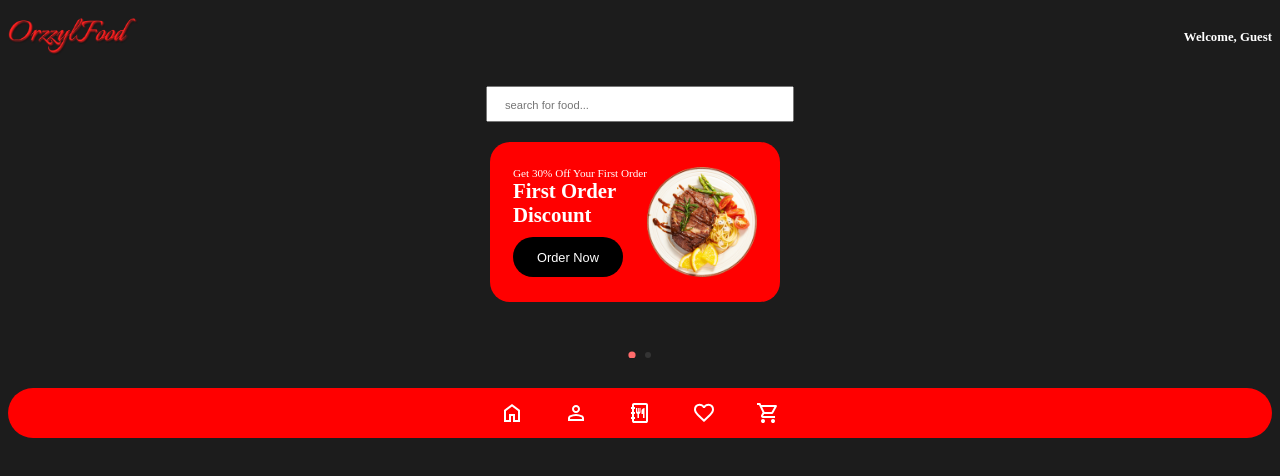
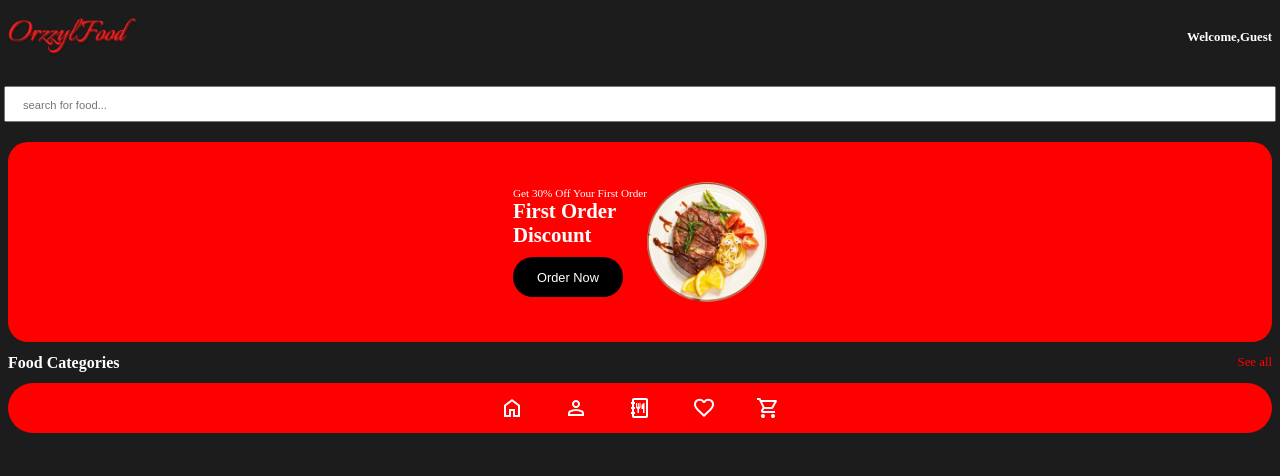
Before and after one commit to Orzzyl/ORZZYLFOOD---MOBILE-APP, a plain HTML site: page order.html in a window 1280 px wide. Drawn offline with Linux system fonts and the light colour scheme.

Commit message:
no carousel and food categories added

```diff
--- a/order.html
+++ b/order.html
@@ -1,124 +1,89 @@
 <!DOCTYPE html>
 <html lang="en">
 <head>
-  <meta charset="UTF-8" />
-  <meta name="viewport" content="width=device-width, initial-scale=1.0" />
+    <meta charset="UTF-8">
+    <meta name="viewport" content="width=device-width, initial-scale=1.0">
     <title>Orzzyl Food Mobile App</title>
     <style>
-    body {
+        body{
             background: #1c1c1c;
             font-size: 0.8rem;
             color: white;
+
         }
-    .intro-container {
+        .intro-container{
             display: flex;
+            flex-direction: row;
             justify-content: space-between;
             align-items: center;
             padding-top: 10px;
         }
-    .intro-container h2 {
+        .intro-container h2{
             font-size: 0.8rem;
+            display: flex;
+            flex-direction: row;
             margin: 0;
         }
-    #username {
+        #username{
             font-size: 0.8rem;
         }
-    .image-1 {
+        .image-1{
             width: 130px;
         }
-    .search-bar {
-      padding: 30px 0 20px;
+        .search-bar{
+            padding-top: 30px;
+            padding-bottom: 20px;
+            display: flex;
+            flex-direction: column;
+            justify-content: center;
+            align-items: center;
+        }
+        .search{
+            width: 100%;
+            height: 30px;
+        }
+        .search::placeholder{
+            font-size: 0.7rem;
+            padding: 10px 15px;
+        }
+
+     .section-2{
             display: flex;
             justify-content: center;
             align-items: center;
         }
-    .search {
-      width: 300px;
-      height: 30px;
-    }
-    .search::placeholder {
-      font-size: 0.7rem;
-      padding: 10px 15px;
-    }
-
-    .promo-wrapper {
-      display: flex;
-      flex-direction: column;
-      gap: 15px;
-      align-items: center;
-      position: relative;
-      overflow: hidden;
-    }
-
-    .carousel-container {
-      position: relative;
-      width: 320px;
-      height: 180px;
-      overflow: hidden;
-      margin: 0 auto;
-    }
-
-    .carousel-track {
-      display: flex;
-      transition: transform 0.8s cubic-bezier(0.4, 0, 0.2, 1);
-      width: 640px;
-      height: 100%;
-    }
-
-    .overall-sales-container,
-    .overall-sales-container-2 {
+        .overall-sales-container{
+            background: red;
+            height: 200px;
             border-radius: 20px;
             display: flex;
             flex-direction: row;
             justify-content: center;
             align-items: center;
-      padding: 10px;
-      width: 290px;
-      flex-shrink: 0;
-      margin: 0 10px;
-      box-sizing: border-box;
+            width: 100%;
+        }
+         .overall-sales-container img{
+            height: 120px;
         }
 
-    .overall-sales-container {
-      background: red;
-      height: 160px;
-    }
 
-    .overall-sales-container-2 {
-      background: white;
-      color: black;
-      height: 160px;
-    }
-
-    .overall-sales-container img {
-      height: 110px;
-    }
-
-    .overall-sales-container-2 img {
-      height: 110px;
-    }
-
-    .sales-container p,
-    .sales-container-2 p {
+        .sales-container p{
             margin: 0;
             font-size: 0.7rem;
         }
-
-    .sales-container h1,
-    .sales-container-2 h1 {
+        .sales-container h1{
             margin: 0;
             font-size: 1.3rem;
         }
-
-    .button-container-1 {
+       .button-container-1{
         padding-top: 10px;
         display: flex;
         flex-direction: column;
         justify-content: center;
         align-items: flex-start;
+
        }
-
-    .button-1 {
+        .button-1{
             width: 110px;
             height: 40px;
             border-radius: 30px;
@@ -128,206 +93,126 @@
             font-size: 0.8rem;
         }
 
-    .carousel-indicators {
+        .food-category{
             display: flex;
-      justify-content: center;
-      gap: 10px;
-      margin-top: 15px;
+            justify-content: space-between;
+            align-items: center;
         }
-
-    .indicator {
-      width: 6px;
-      height: 6px;
-      border-radius: 50%;
-      background-color: #444;
-      cursor: pointer;
-      transition: all 0.4s ease;
-      opacity: 0.6;
+        .food-category h1{
+            margin: 0;
+            font-size: 1rem;
         }
-
-    .indicator.active {
-      background-color: #ff6b6b;
-      opacity: 1;
-      transform: scale(1.2);
+        .food-category p a{
+            text-decoration: none;
+            color: red;
         }
-
-    .icons-container {
+        .icons-container{
             background-color: red;
             display: flex;
             flex-direction: row;
             gap: 40px;
             height: 50px;
+            width: auto;
             border-radius: 50px;
             justify-content: center;
             align-items: center;
-      margin-top: 30px;
         }
-
-    .home-container {
+        .icons-container a{
+               color: rgb(221, 200, 200);
+               text-decoration: none;
+               font-size: 0.6rem;
+        }
+        .home-container{
             display: flex;
             flex-direction: column;
             justify-content: center;
             align-items: center;
             gap: 5px;
         }
-    @media screen and (max-width: 500px){
-        .overall-sales-container-2{
-            width: 300px;
-        }
-            .overall-sales-container,
-    .overall-sales-container-2 {
-        width: 300px;
-    }
-    }
-      @media screen and (max-width: 500px){
-        .overall-sales-container-2{
-            width: 290px;
-        }
-            .overall-sales-container,
-    .overall-sales-container-2 {
-        width: 290px;
-    }
-    }
-
     </style>
 </head>
 <body>
+
     <section class="intro-container">
-    <img src="icons/orzzyl food logo- red.png" alt="orzzyl food logo" class="image-1" />
-    <div class="greeting">
-      <h2>Welcome, <span id="username"></span></h2>
-    </div>
+        <img src="icons/orzzyl food logo- red.png" alt="orzzyl food logo" class="image-1">
+        <div class="greeting"><h2>Welcome, <span id="username"> </span></h2></div>
+
     </section>
 
     <section>
         <div class="search-bar">
-      <input type="text" id="searchInput" placeholder="search for food..." class="search" />
+    <input type="text" id="searchInput" placeholder="search for food..." class="search">
   </div>
     </section>
 
-  <!-- Promotions - Now as Carousel -->
-  <section class="promo-wrapper">
-    <div class="carousel-container">
-      <div class="carousel-track" id="carouselTrack">
+
+
+      <section class="section-2">
           <div class="overall-sales-container">
           <div class="sales-container">
             <p>Get 30% Off Your First Order</p>
-            <h1>First Order<br />Discount</h1>
+            <h1>First Order<br>Discount</h1>
             <div class="button-container-1">
               <button type="button" class="button-1">Order Now</button>
             </div>
           </div>
-          <img src="images/pngwing.com (8).png" alt="discount food image" />
-        </div>
-
-        <div class="overall-sales-container-2">
-          <div class="sales-container-2">
-            <p>Free Delivery</p>
-            <h1>Orders Above ₦45,000</h1>
-            <div class="button-container-1">
-              <button type="button" class="button-1">Order Now</button>
-            </div>
-          </div>
-          <img src="images/pngwing.com (7).png" alt="free delivery image" />
-        </div>
-      </div>
-    </div>
-
-    <div class="carousel-indicators">
-      <div class="indicator active" data-slide="0"></div>
-      <div class="indicator" data-slide="1"></div>
+          <img src="images/pngwing.com (8).png" alt="discount food image">
         </div>
       </section>
 
-  <!-- Icons -->
+
+     <section class="food-category">
+        <h1>Food Categories</h1>
+        <p><a href="">See all</a></p>
+     </section>
+
+
+
+
+
+
+
+
+
+
+
+
+
 <section class="overall-icons-container">
     <div class="icons-container">
       <div class="home-container">
           <svg xmlns="http://www.w3.org/2000/svg" height="24px" viewBox="0 -960 960 960" width="24px" fill="#FFFFFF"><path d="M240-200h120v-240h240v240h120v-360L480-740 240-560v360Zm-80 80v-480l320-240 320 240v480H520v-240h-80v240H160Zm320-350Z"/></svg>
+        <!-- <a href="#home">Home</a> -->
       </div>
 <div class="home-container">
         <svg xmlns="http://www.w3.org/2000/svg" height="24px" viewBox="0 -960 960 960" width="24px" fill="#FFFFFF"><path d="M480-480q-66 0-113-47t-47-113q0-66 47-113t113-47q66 0 113 47t47 113q0 66-47 113t-113 47ZM160-160v-112q0-34 17.5-62.5T224-378q62-31 126-46.5T480-440q66 0 130 15.5T736-378q29 15 46.5 43.5T800-272v112H160Zm80-80h480v-32q0-11-5.5-20T700-306q-54-27-109-40.5T480-360q-56 0-111 13.5T260-306q-9 5-14.5 14t-5.5 20v32Zm240-320q33 0 56.5-23.5T560-640q0-33-23.5-56.5T480-720q-33 0-56.5 23.5T400-640q0 33 23.5 56.5T480-560Zm0-80Zm0 400Z"/></svg>
+           <!-- <a href="#home">Profile</a> -->
         </div>
 <div class="home-container">
+
         <svg xmlns="http://www.w3.org/2000/svg" height="24px" viewBox="0 -960 960 960" width="24px" fill="#FFFFFF"><path d="M240-80q-33 0-56.5-23.5T160-160v-80h-40v-80h40v-120h-40v-80h40v-120h-40v-80h40v-80q0-33 23.5-56.5T240-880h480q33 0 56.5 23.5T800-800v640q0 33-23.5 56.5T720-80H240Zm0-80h480v-640H240v80h40v80h-40v120h40v80h-40v120h40v80h-40v80Zm0 0v-640 640Zm140-120h60v-160q26-7 43-28.5t17-48.5v-163h-40v151h-30v-151h-40v151h-30v-151h-40v163q0 27 17 48.5t43 28.5v160Zm220 0h60v-400q-50 0-85 35t-35 85v120h60v160Z"/></svg>
+           <!-- <a href="#home">Menu</a> -->
 </div>
+
         <div class="home-container">
             <svg xmlns="http://www.w3.org/2000/svg" height="24px" viewBox="0 -960 960 960" width="24px" fill="#FFFFFF"><path d="m480-120-58-52q-101-91-167-157T150-447.5Q111-500 95.5-544T80-634q0-94 63-157t157-63q52 0 99 22t81 62q34-40 81-62t99-22q94 0 157 63t63 157q0 46-15.5 90T810-447.5Q771-395 705-329T538-172l-58 52Zm0-108q96-86 158-147.5t98-107q36-45.5 50-81t14-70.5q0-60-40-100t-100-40q-47 0-87 26.5T518-680h-76q-15-41-55-67.5T300-774q-60 0-100 40t-40 100q0 35 14 70.5t50 81q36 45.5 98 107T480-228Zm0-273Z"/></svg>
+           <!-- <a href="#home">Likes</a> -->
         </div>
+
      <div class="home-container">
            <svg xmlns="http://www.w3.org/2000/svg" height="24px" viewBox="0 -960 960 960" width="24px" fill="#FFFFFF"><path d="M280-80q-33 0-56.5-23.5T200-160q0-33 23.5-56.5T280-240q33 0 56.5 23.5T360-160q0 33-23.5 56.5T280-80Zm400 0q-33 0-56.5-23.5T600-160q0-33 23.5-56.5T680-240q33 0 56.5 23.5T760-160q0 33-23.5 56.5T680-80ZM246-720l96 200h280l110-200H246Zm-38-80h590q23 0 35 20.5t1 41.5L692-482q-11 20-29.5 31T622-440H324l-44 80h480v80H280q-45 0-68-39.5t-2-78.5l54-98-144-304H40v-80h130l38 80Zm134 280h280-280Z"/></svg>
+       <!-- <a href="#home">Cart</a> -->
      </div>
     </div>
 </section>
-
   <script>
     window.addEventListener("DOMContentLoaded", () => {
-      // Set username from localStorage (keeping existing functionality)
       const username = localStorage.getItem("username");
       document.getElementById("username").textContent = username || "Guest";
-
-      // Carousel functionality
-      const carouselTrack = document.getElementById('carouselTrack');
-      const indicators = document.querySelectorAll('.indicator');
-      let currentSlide = 0;
-      const totalSlides = 2;
-
-      // Function to update carousel position
-      function updateCarousel() {
-        const translateX = -currentSlide * 320; // 320px is the width of carousel-container
-        carouselTrack.style.transform = `translateX(${translateX}px)`;
-
-        // Update indicators
-        indicators.forEach((indicator, index) => {
-          indicator.classList.toggle('active', index === currentSlide);
-        });
-      }
-
-      // Add click listeners to indicators
-      indicators.forEach((indicator, index) => {
-        indicator.addEventListener('click', () => {
-          currentSlide = index;
-          updateCarousel();
-        });
     });
 
-      // Auto-advance carousel every 6 seconds
-      setInterval(() => {
-        currentSlide = (currentSlide + 1) % totalSlides;
-        updateCarousel();
-      }, 6000);
 
-      // Touch/swipe functionality for mobile
-      let startX = 0;
-      let currentX = 0;
-      let isDragging = false;
 
-      carouselTrack.addEventListener('touchstart', (e) => {
-        startX = e.touches[0].clientX;
-        isDragging = true;
-      });
-
-      carouselTrack.addEventListener('touchmove', (e) => {
-        if (!isDragging) return;
-        currentX = e.touches[0].clientX;
-      });
-
-      carouselTrack.addEventListener('touchend', () => {
-        if (!isDragging) return;
-        isDragging = false;
-
-        const diffX = startX - currentX;
-
-        if (Math.abs(diffX) > 80) { // Increased swipe sensitivity
-          if (diffX > 0 && currentSlide < totalSlides - 1) {
-            currentSlide++;
-          } else if (diffX < 0 && currentSlide > 0) {
-            currentSlide--;
-          }
-          updateCarousel();
-        }
-      });
-    });
   </script>
 </body>
 </html>
```
Lines whose indentation alone changed are shown as unchanged.
